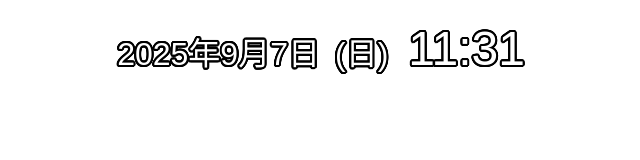
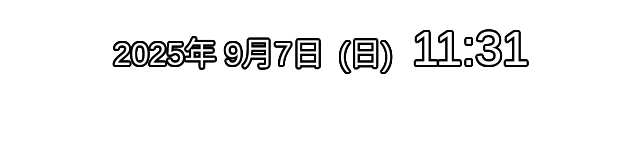
Before and after one commit to Carroty-333/Carroty-333.github.io, a plain HTML site: page clock.html in a window 1280 px wide. Shown: the full height of the page, 319-959 px from the left. Drawn offline with Linux system fonts and the light colour scheme.

Commit message:
Add files via upload

```diff
--- a/clock.js
+++ b/clock.js
@@ -1,5 +1,5 @@
 /**
- * OBSカスタム時計ジェネレーター - 時計表示ページロジック (改訂版 3)
+ * OBSカスタム時計ジェネレーター - 時計表示ページロジック (改訂版 4)
  */
 let clockInterval;
 let clockSettings = {};
@@ -8,7 +8,7 @@ const defaultSettings = {
     showYear: true, showDate: true, showDay: true,
     dateFormat: 'japanese', dayFormat: 'short', timeFormat: 'colon-hm',
     layout: 'horizontal',
-    spacingDateDay: 15, spacingDayTime: 20, lineSpacing: 0,
+    spacingYearDate: 8, spacingDateDay: 15, spacingDayTime: 20, spacingDot: -2, lineSpacing: 0,
     fontFamily: "'Noto Sans JP', sans-serif", fontColor: '#ffffff',
     yearFontSize: 32, dateFontSize: 32, dayFontSize: 32, timeFontSize: 48,
     textStroke: true, strokeWidth: 2, strokeColor: '#000000',
@@ -34,33 +34,17 @@ function loadSettingsFromURL() {
         }
     }
 }
-function loadGoogleFont() {
-    if (clockSettings.googleFont) {
-        const link = document.createElement('link');
-        link.href = clockSettings.googleFont;
-        link.rel = 'stylesheet';
-        document.head.appendChild(link);
-    }
-}
-function updateClock() {
-    const clockElement = document.getElementById('clockDisplay');
-    clockElement.innerHTML = generateClockHTML(new Date(), clockSettings);
-    applyClockStyles(clockElement, clockSettings);
-}
-function startClockTimer() {
-    if (clockInterval) clearInterval(clockInterval);
-    clockInterval = setInterval(updateClock, 1000);
-}
+function loadGoogleFont() { if (clockSettings.googleFont) { const link = document.createElement('link'); link.href = clockSettings.googleFont; link.rel = 'stylesheet'; document.head.appendChild(link); } }
+function updateClock() { const clockElement = document.getElementById('clockDisplay'); clockElement.innerHTML = generateClockHTML(new Date(), clockSettings); applyClockStyles(clockElement, clockSettings); }
+function startClockTimer() { if (clockInterval) clearInterval(clockInterval); clockInterval = setInterval(updateClock, 1000); }
 
 // --- HTML Generation and Styling (generator.jsと共通) ---
 function generateClockHTML(date, settings) {
-    const parts = [];
-    if (settings.showYear || settings.showDate) { parts.push({ type: 'date', wrapperClass: 'date-wrapper', content: formatDate(date, settings) }); }
-    if (settings.showDay) { parts.push({ type: 'day', wrapperClass: 'day-wrapper', content: `<span class="day-element">${formatDay(date, settings.dayFormat)}</span>` }); }
-    parts.push({ type: 'time', wrapperClass: 'time-wrapper', content: `<span class="time-element">${formatTime(date, settings.timeFormat)}</span>` });
-
-    const visibleParts = parts.filter(p => p.content);
-
+    const visibleParts = [];
+    if (settings.showYear) visibleParts.push({ type: 'year', wrapperClass: 'year-wrapper', content: formatYear(date, settings) });
+    if (settings.showDate) visibleParts.push({ type: 'date', wrapperClass: 'date-wrapper', content: formatDateOnly(date, settings) });
+    if (settings.showDay) visibleParts.push({ type: 'day', wrapperClass: 'day-wrapper', content: `<span class="day-element">${formatDay(date, settings.dayFormat)}</span>` });
+    visibleParts.push({ type: 'time', wrapperClass: 'time-wrapper', content: `<span class="time-element">${formatTime(date, settings.timeFormat)}</span>` });
     if (settings.layout === 'vertical') {
         const datePartsHtml = visibleParts.filter(p => p.type !== 'time').map(p => `<div class="part-wrapper ${p.wrapperClass}">${p.content}</div>`).join('');
         const timePartHtml = visibleParts.filter(p => p.type === 'time').map(p => `<div class="part-wrapper ${p.wrapperClass}">${p.content}</div>`).join('');
@@ -68,21 +52,15 @@ function generateClockHTML(date, settings) {
     }
     return visibleParts.map(p => `<div class="part-wrapper ${p.wrapperClass}">${p.content}</div>`).join('');
 }
-function formatDate(date, settings) {
-    if (!settings.showYear && !settings.showDate) return '';
-    const y = date.getFullYear(), m = date.getMonth() + 1, d = date.getDate();
-    const pad = (n) => String(n).padStart(2, '0');
-    const sep = (s) => `<span class="date-element separator">${s}</span>`;
-    let yearPart = settings.showYear ? `<span class="year-element">${y}</span>` : '';
-    let datePart = '';
-    if (settings.showDate) {
-        switch (settings.dateFormat) {
-            case 'japanese': datePart = (settings.showYear ? `<span class="year-element">年</span>` : '') + `<span class="date-element">${m}</span><span class="date-element">月</span><span class="date-element">${d}</span><span class="date-element">日</span>`; break;
-            case 'slash': datePart = (settings.showYear ? sep('/') : '') + `<span class="date-element">${pad(m)}</span>${sep('/')}<span class="date-element">${pad(d)}</span>`; break;
-            case 'dot': datePart = (settings.showYear ? sep('.') : '') + `<span class="date-element">${pad(m)}</span>${sep('.')}<span class="date-element">${pad(d)}</span>`; break;
-        }
-    } else if (settings.showYear) { datePart = '年'; }
-    return yearPart + datePart;
+function formatYear(date, settings) { return `<span class="year-element">${date.getFullYear()}${settings.dateFormat === 'japanese' ? '年' : ''}</span>`; }
+function formatDateOnly(date, settings) {
+    const m = date.getMonth() + 1, d = date.getDate(), pad = (n) => String(n).padStart(2, '0');
+    const sep = (s) => `<span class="date-element separator" style="margin: 0 ${settings.spacingDot}px;">${s}</span>`;
+    switch (settings.dateFormat) {
+        case 'japanese': return `<span class="date-element">${m}月${d}日</span>`;
+        case 'slash': return `<span class="date-element">${pad(m)}</span>${sep('/')}<span class="date-element">${pad(d)}</span>`;
+        case 'dot': return `<span class="date-element">${pad(m)}</span>${sep('.')}<span class="date-element">${pad(d)}</span>`;
+    }
 }
 function formatDay(date, format) {
     const days = { short: ['(日)','(月)','(火)','(水)','(木)','(金)','(土)'], medium: ['日曜','月曜','火曜','水曜','木曜','金曜','土曜'], long: ['日曜日','月曜日','火曜日','水曜日','木曜日','金曜日','土曜日'], 'en-short': ['Sun','Mon','Tue','Wed','Thu','Fri','Sat'], 'en-upper': ['SUN','MON','TUE','WED','THU','FRI','SAT'] };
@@ -101,28 +79,21 @@ function applyClockStyles(element, settings) {
     element.className = `clock-display ${settings.layout}`;
     element.style.fontFamily = settings.fontFamily;
     element.style.color = settings.fontColor;
-
-    // Individual Spacing for horizontal layout
-    if (settings.layout === 'horizontal') {
-        const dateWrapper = element.querySelector('.date-wrapper'), dayWrapper = element.querySelector('.day-wrapper'), timeWrapper = element.querySelector('.time-wrapper');
-        if (dateWrapper && dayWrapper) { dateWrapper.style.marginRight = `${settings.spacingDateDay}px`; }
-        else if (dateWrapper && timeWrapper) { dateWrapper.style.marginRight = `${settings.spacingDayTime}px`; }
-        if (dayWrapper && timeWrapper) { dayWrapper.style.marginRight = `${settings.spacingDayTime}px`; }
-    } else {
-        // Spacing for vertical layout
-        element.style.gap = `${settings.lineSpacing}px`;
-        const dateSection = element.querySelector('.date-section');
-        if(dateSection) {
-            const dateWrapper = dateSection.querySelector('.date-wrapper'), dayWrapper = dateSection.querySelector('.day-wrapper');
-            if (dateWrapper && dayWrapper) dateWrapper.style.marginRight = `${settings.spacingDateDay}px`;
-        }
-    }
-
+    const applyMargins = (container) => {
+        container.querySelectorAll('.part-wrapper').forEach(w => w.style.marginRight = '0');
+        const year = container.querySelector('.year-wrapper'), date = container.querySelector('.date-wrapper'), day = container.querySelector('.day-wrapper');
+        if (year) year.style.marginRight = `${settings.spacingYearDate}px`;
+        if (date) date.style.marginRight = `${settings.spacingDateDay}px`;
+        if (day) day.style.marginRight = `${settings.spacingDayTime}px`;
+        const wrappers = container.querySelectorAll('.part-wrapper');
+        if (wrappers.length > 0) wrappers[wrappers.length - 1].style.marginRight = '0px';
+    };
+    if (settings.layout === 'horizontal') { applyMargins(element); }
+    else { element.style.gap = `${settings.lineSpacing}px`; const dateSection = element.querySelector('.date-section'); if(dateSection) applyMargins(dateSection); }
     element.querySelectorAll('.year-element').forEach(el => el.style.fontSize = `${settings.yearFontSize}px`);
     element.querySelectorAll('.date-element').forEach(el => el.style.fontSize = `${settings.dateFontSize}px`);
     element.querySelectorAll('.day-element').forEach(el => el.style.fontSize = `${settings.dayFontSize}px`);
     element.querySelectorAll('.time-element').forEach(el => el.style.fontSize = `${settings.timeFontSize}px`);
-
     if (settings.textStroke && settings.strokeWidth > 0) {
         const { strokeWidth, strokeColor } = settings, shadows = [];
         for(let i = 0; i < 360; i += 16) {
@@ -130,7 +101,5 @@ function applyClockStyles(element, settings) {
             shadows.push(`${strokeWidth * Math.cos(angle)}px ${strokeWidth * Math.sin(angle)}px 0 ${strokeColor}`);
         }
         element.style.textShadow = shadows.join(',');
-    } else {
-        element.style.textShadow = 'none';
-    }
+    } else { element.style.textShadow = 'none'; }
 }
--- a/style.css
+++ b/style.css
@@ -8,6 +8,7 @@ body { font-family: 'Segoe UI', Tahoma, Geneva, sans-serif; margin: 0; padding:
 .settings-panel h1 { margin-top: 0; margin-bottom: 30px; text-align: center; font-size: 24px; }
 .section { margin-bottom: 25px; padding: 15px; background-color: #333; border-radius: 6px; border: 1px solid #555; }
 .section h3 { margin: 0 0 15px; font-size: 18px; border-bottom: 1px solid #555; padding-bottom: 8px; }
+.section h4 { margin-top: 20px; margin-bottom: 10px; font-size: 14px; color: #ccc; }
 .setting-group { margin-bottom: 15px; }
 .setting-group label { display: block; margin-bottom: 8px; color: #cccccc; font-size: 14px; }
 .radio-group { display: flex; flex-direction: column; gap: 8px; }
@@ -31,11 +32,10 @@ input[type="checkbox"] { margin-right: 8px; transform: scale(1.2); }
 
 /* 時計表示 */
 .clock-display { text-align: center; line-height: 1.2; white-space: nowrap; display: flex; align-items: baseline; justify-content: center; }
-.clock-display .part-wrapper { display: inline-block; vertical-align: baseline; }
+.clock-display .part-wrapper { display: inline-flex; align-items: baseline; vertical-align: baseline; }
 .clock-display.horizontal { flex-wrap: nowrap; }
-.clock-display.vertical { flex-direction: column; align-items: center; gap: 10px; }
+.clock-display.vertical { flex-direction: column; align-items: center; }
 .clock-display.vertical .date-section, .clock-display.vertical .time-section { display: flex; align-items: baseline; justify-content: center; }
-.separator { margin: 0 -0.1em; /* ドットやスラッシュの左右の余白を詰める */ }
 
 /* レスポンシブ */
 @media (max-width: 1024px) {
```
Also changed, not shown: generator.js (+43 -94 lines), index.html (+8 -3 lines).
